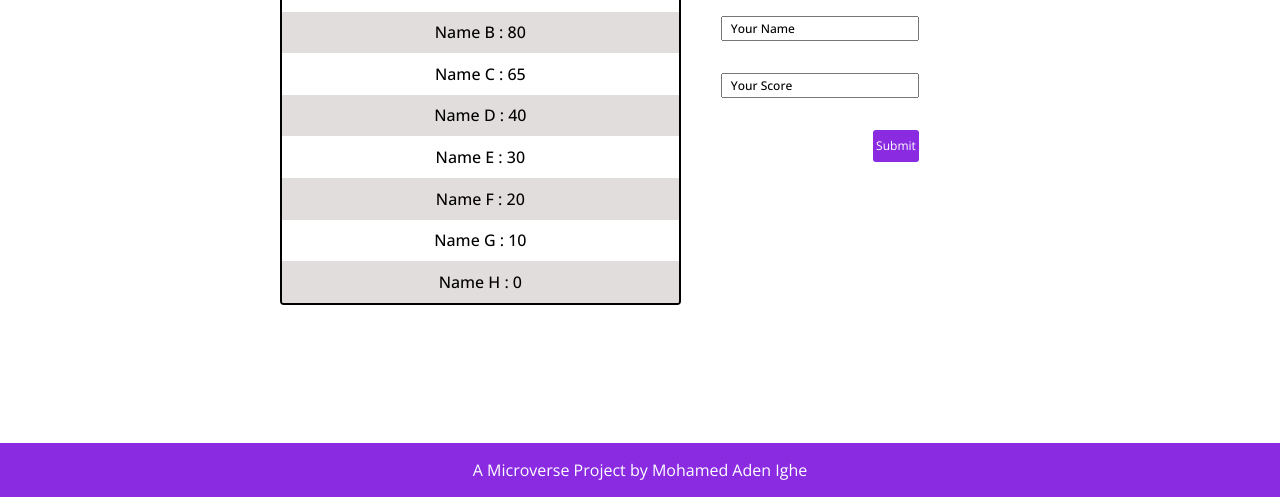
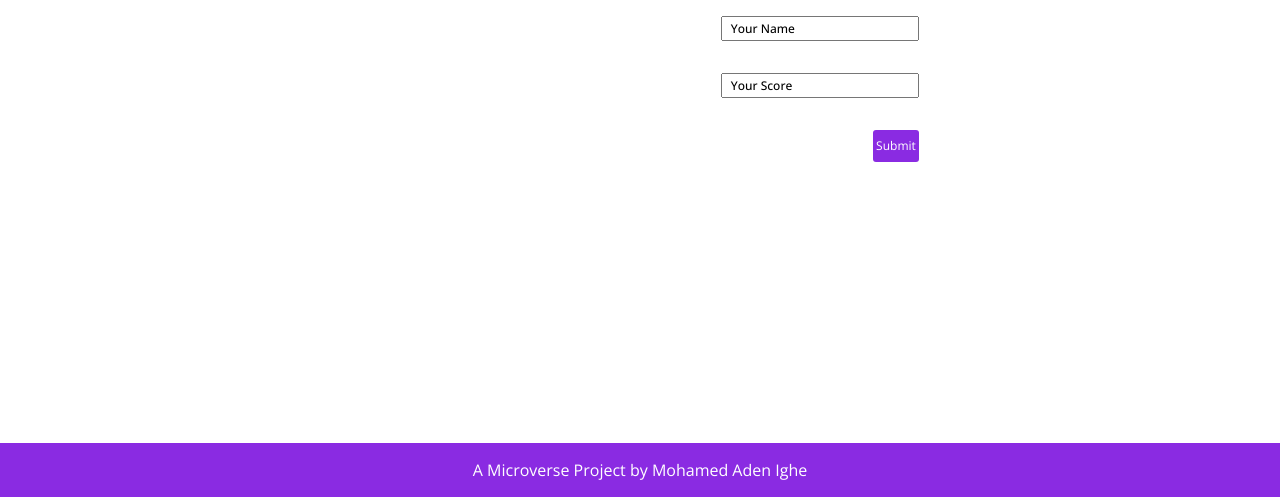
Before and after one commit to katarighe/microverse-leaderboard, a website built with webpack: page src/index.html in a window 1280 px wide. Shown: the part 303-800 px from the top of the page. Built offline with nearby package versions, Linux system fonts and the light colour scheme.

Commit message:
Remove dummy data and replace with JS function

```diff
--- a/src/index.html
+++ b/src/index.html
@@ -19,20 +19,11 @@
                 <h2 class="left-head">Previous Scores</h2>
                 <button class="button">Refresh</button>
             </header>
-            <ul class="list-score">
-                <li class="item">Name A : 100</li>
-                <li class="item">Name B : 80</li>
-                <li class="item">Name C : 65</li>
-                <li class="item">Name D : 40</li>
-                <li class="item">Name E : 30</li>
-                <li class="item">Name F : 20</li>
-                <li class="item">Name G : 10</li>
-                <li class="item">Name H : 0</li>
-            </ul>
+            <ul class="list-score"></ul>
         </section>
         <section class="right-class">
             <h2 class="right-heading">Add Your Score Here</h2>
-            <form>
+            <form action="#">
                 <input type="text" id="name" name="name" placeholder="Your Name" /> <br />
                 <input type="number" id="score" name="score" placeholder="Your Score" /> <br />
                 <input type="submit" id="submit-button" value="Submit" />
```
